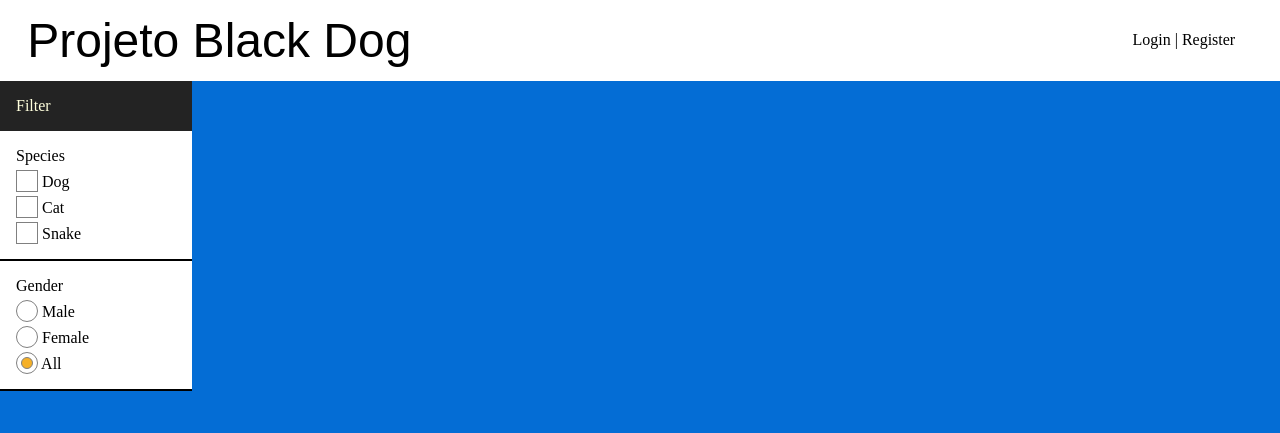
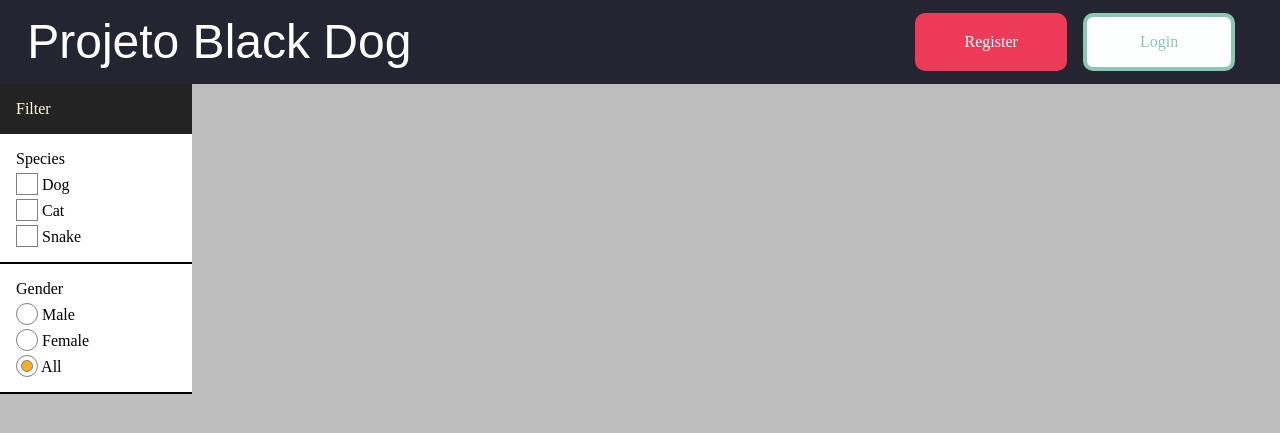
Before and after one commit to nuno-fao/LTW, a PHP site: page / in a window 1280 px wide. Shown: the top 433 px of the page. Run offline with PHP 8.4, Linux system fonts and the light colour scheme.

Commit message:
added top button

```diff
--- a/css/layout.css
+++ b/css/layout.css
@@ -8,6 +8,11 @@ header {
     flex-direction: row;
 }
 
+header .login_register {
+    display: flex;
+    flex-direction: row;
+}
+
 aside {
     max-width: 12em;
 }
--- a/css/style.css
+++ b/css/style.css
@@ -1,16 +1,44 @@
 body {
-    background-color: #046dd5;
+    background-color: #bebebe;
 }
 
 header {
-    background-color: white;
+    background-color: #252531;
     padding: .8em;
     display: flex;
     flex-direction: row;
+    color: white;
 }
 
-header .login {
+header .login_register {
+    display: inline;
     margin: auto 2em auto auto;
+}
+
+header .button {
+    padding: 1em;
+    margin-left: 1em;
+    border-radius: 10px;
+}
+
+header .button-text {
+    margin: auto;
+    width: 7em;
+    text-align: center;
+    display: inline-block;
+}
+
+header #login {
+    border: #8bc7b5 solid 4px;
+    color: #8bc7b5;
+    border-radius: 10px;
+    background-color: #fdfefe;
+}
+
+header #register {
+    border: #ed3a58 solid 4px;
+    border-radius: 10px;
+    background-color: #ed3a58;
 }
 
 header #title {
--- a/templates/tpl_common.php
+++ b/templates/tpl_common.php
@@ -19,8 +19,9 @@ function draw_header(){
     ?>
     <header>
         <a id="title" href="/">Projeto Black Dog</a>
-        <section class="login">
-            <label id="login_register">Login  |  Register</label>
+        <section class="login_register">
+                <div id="register" class="button" ><a href="login_register.php" class="button-text">Register</a></div>
+                <div id="login" class="button"><a href="login_register.php" class="button-text">Login</a></div>
             <label id="user">Name</label>
         </section>
     </header>
```
